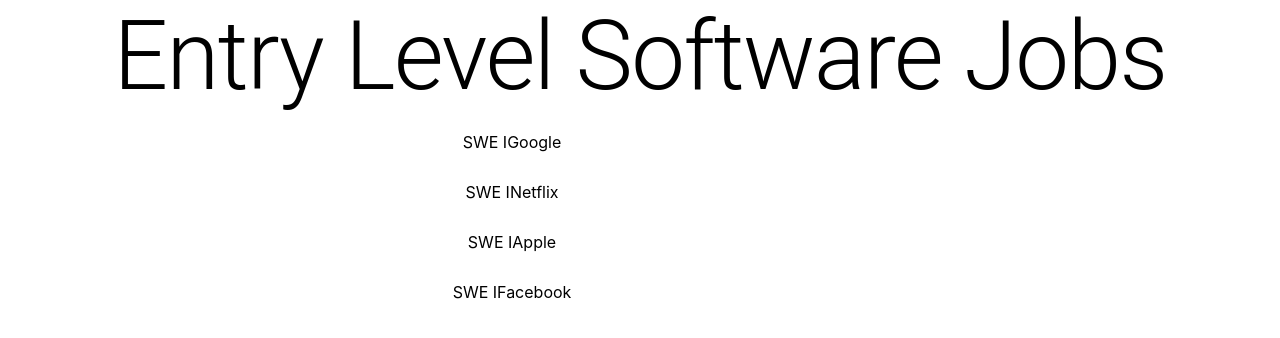
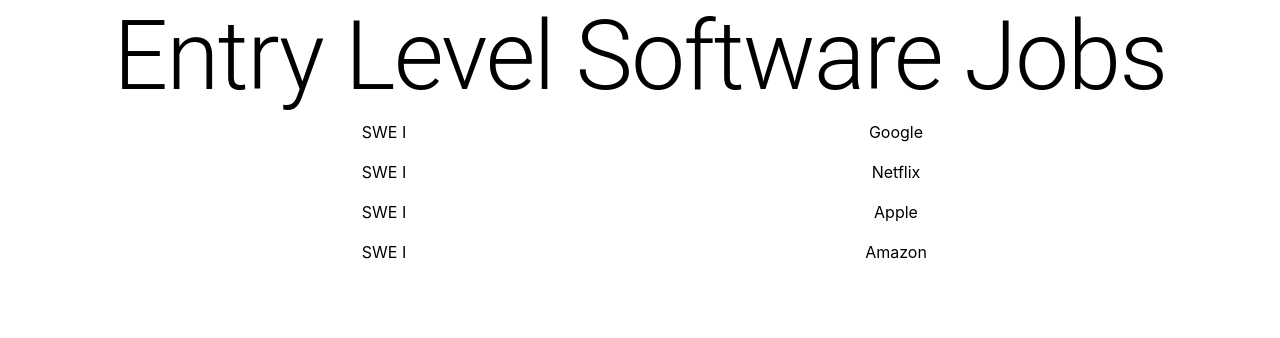
Before and after one commit to jonathanqwong/full-stack, a React (Create React App) app in the folder client/: page / in a window 1280 px wide. Shown: the top 338 px of the page. Built offline with nearby package versions, Linux system fonts and the light colour scheme.

Commit message:
more project component setup. add mock data to list jobs

```diff
--- a/client/src/App.css
+++ b/client/src/App.css
@@ -33,8 +33,12 @@
   margin: 0 auto;
   display: flex;
   justify-content: space-around;
-  margin: 10px 0;
+  margin: 0 auto;
   padding: 10px 0;
+}
+
+.left,.right {
+  width: 50%;
 }
 
 @keyframes App-logo-spin {
--- a/client/src/App.js
+++ b/client/src/App.js
@@ -7,7 +7,7 @@
     {title: 'SWE I', company: 'Google'},
     {title: 'SWE I', company: 'Netflix'},
     {title: 'SWE I', company: 'Apple'},
-    {title: 'SWE I', company: 'Facebook'},
+    {title: 'SWE I', company: 'Amazon'}
 ]
 
 function App() {
--- a/client/src/Job.js
+++ b/client/src/Job.js
@@ -4,8 +4,8 @@
 export default function Job({job}) {
     return (
         <div className={"job"}>
-            {job.title}
-            {job.company}
+            <div className="left">{job.title}</div>
+            <div className="right">{job.company}</div>
         </div>
     )
 }
```
Also changed, not shown: 2 other files (tests, documents, lock files or other folders).
